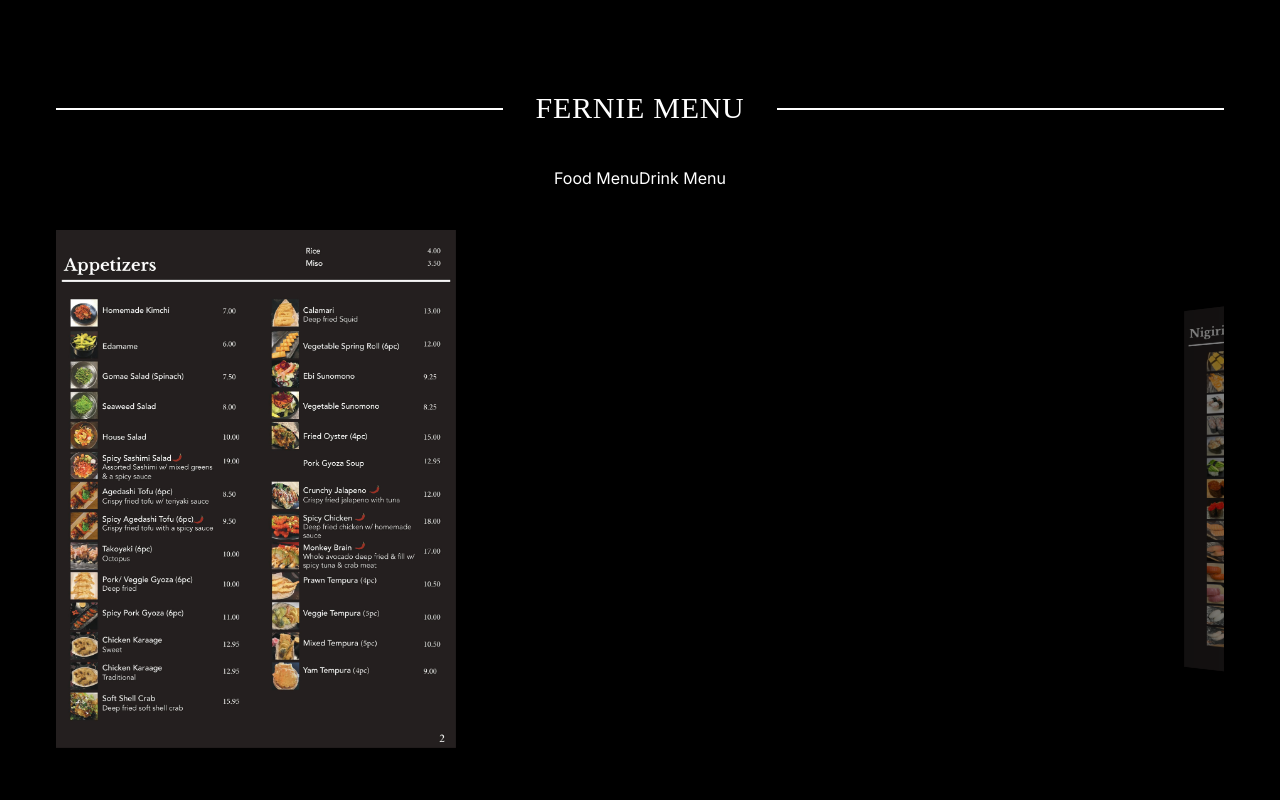
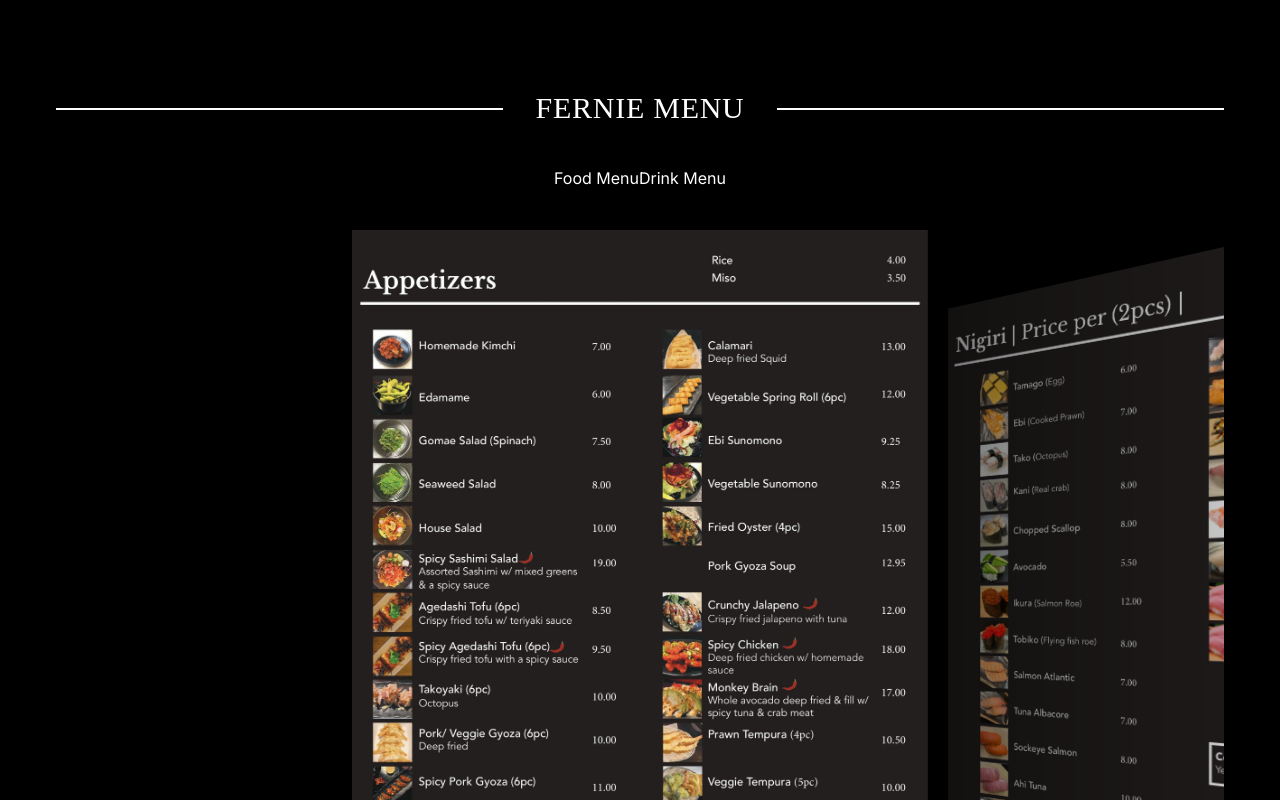
Before and after one commit to Vancouver-WebTeck/sushiwood, a Next.js app: page / in a window 1280 px wide. Shown: the part 4280-5080 px from the top of the page. Built offline with nearby package versions, Linux system fonts and the light colour scheme; no server answers; a web font is replaced by a local one.

Commit message:
Fixed swiper

```diff
--- a/src/_component/Menu.tsx
+++ b/src/_component/Menu.tsx
@@ -82,12 +82,12 @@ const Menu = () => {
         className="mySwiper"
       >
         {menuImageArr.map((el, index) => (
-          <SwiperSlide key={index} className="relative w-full h-96">
+          <SwiperSlide key={index} className="relative max-w-xl">
             <Image
               src={`${el}`}
               alt={"menu"}
-              height={400}
-              width={400}
+              height={3300}
+              width={2550}
               style={{ objectFit: "cover" }}
               unoptimized
             />
```
